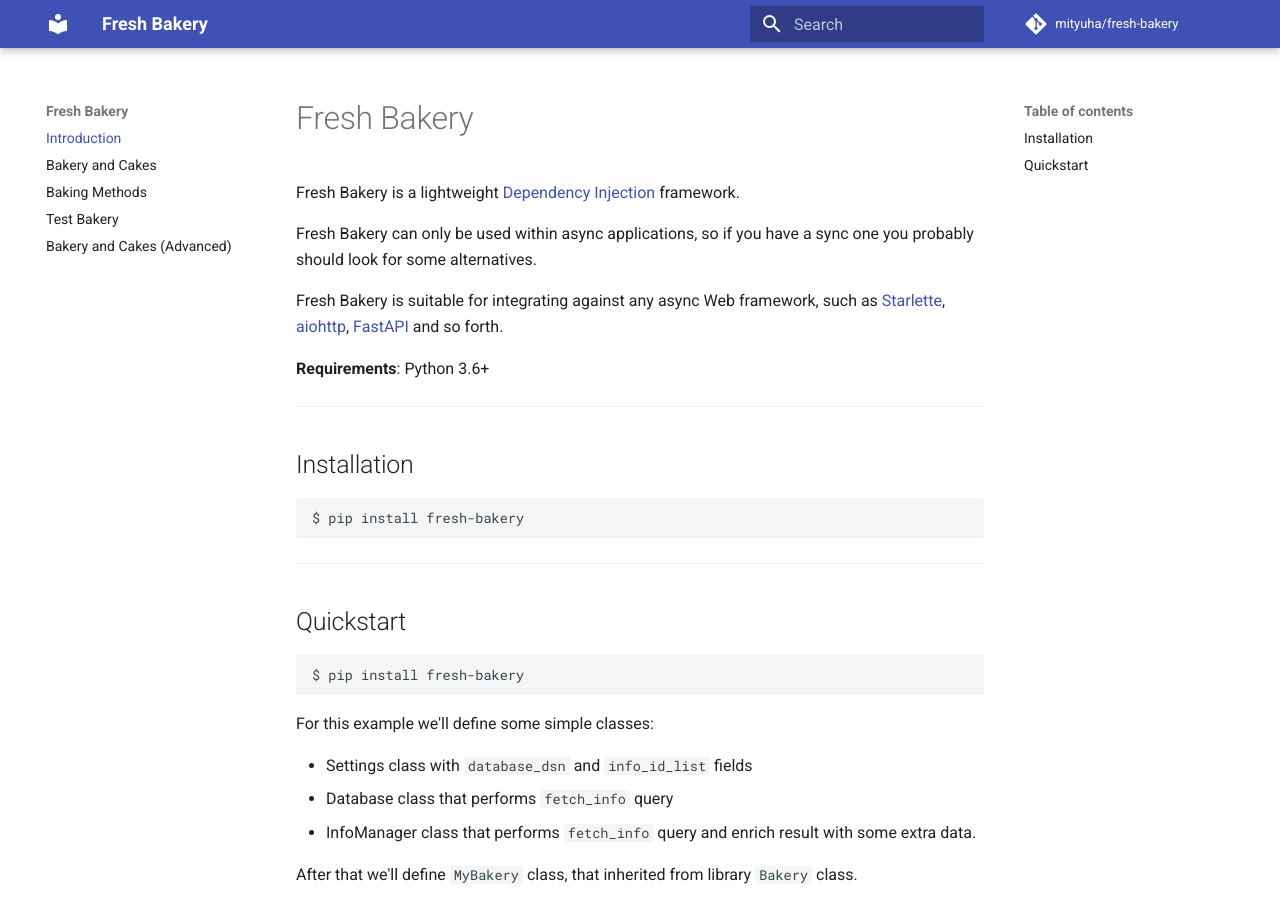
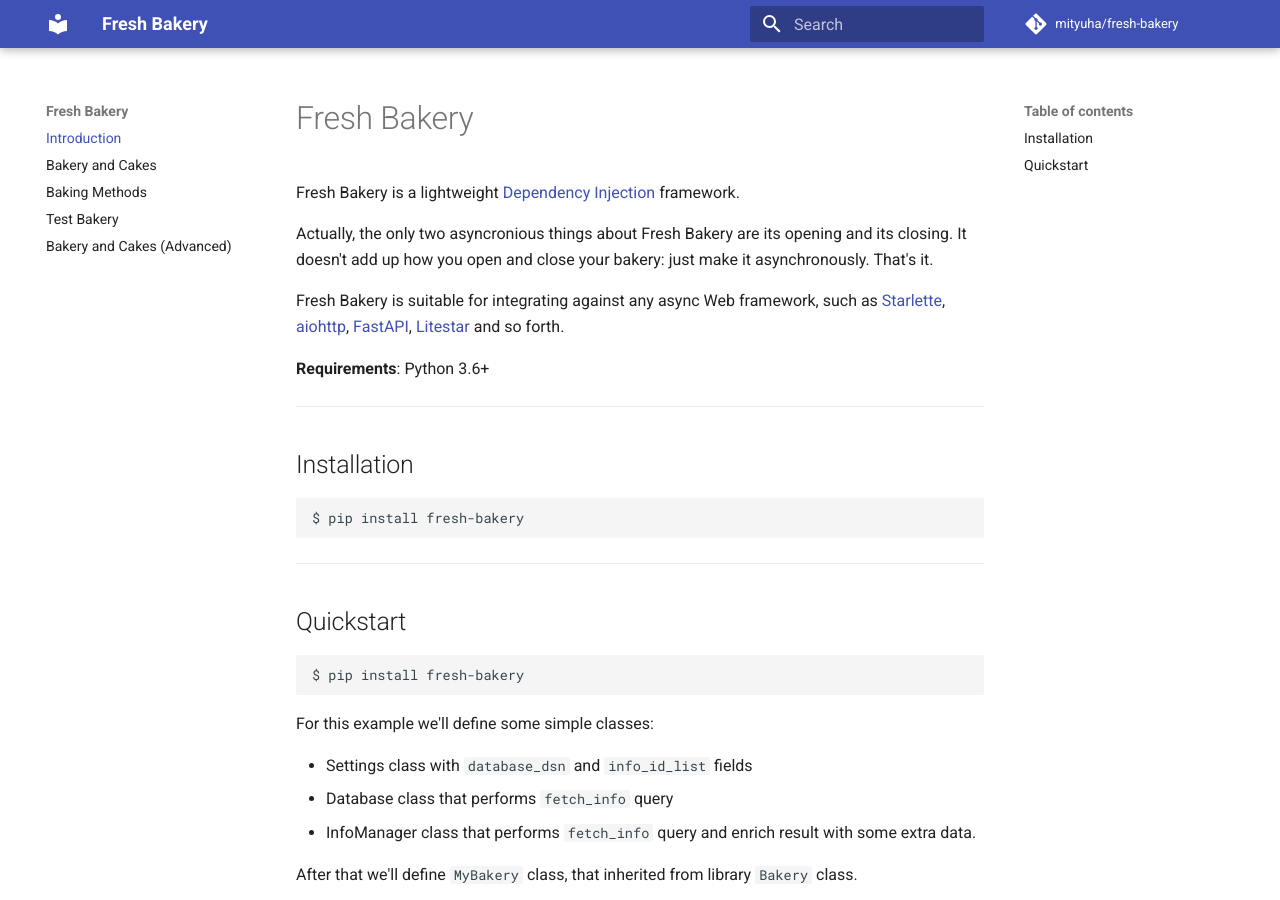
Before and after one commit to Mityuha/fresh-bakery, an MkDocs documentation site: the page built from docs/index.md, in a window 1280 px wide and 900 px high. Built offline with MkDocs 1.6.1 and Material for MkDocs 9.7.7, drawn with Linux system fonts in a browser that asks for light colours; comment, search, counter and statistics services are not loaded.

Commit message:
fix docs

```diff
--- a/docs/index.md
+++ b/docs/index.md
@@ -1,9 +1,10 @@
 # Fresh Bakery
 Fresh Bakery is a lightweight [Dependency Injection](dependency_injection.md) framework.
 
-Fresh Bakery can only be used within async applications, so if you have a sync one you probably should look for some alternatives.
+Actually, the only two asyncronious things about Fresh Bakery are its opening and its closing.
+It doesn't add up how you open and close your bakery: just make it asynchronously. That's it.
 
-Fresh Bakery is suitable for integrating against any async Web framework, such as [Starlette][starlette], [aiohttp][aiohttp], [FastAPI][fastapi] and so forth.
+Fresh Bakery is suitable for integrating against any async Web framework, such as [Starlette][starlette], [aiohttp][aiohttp], [FastAPI][fastapi], [Litestar][litestar] and so forth.
 
 **Requirements**: Python 3.6+
 
@@ -115,3 +116,4 @@ async def main() -> None:
 [starlette]: https://github.com/encode/starlette
 [aiohttp]: https://github.com/aio-libs/aiohttp
 [fastapi]: https://github.com/tiangolo/fastapi
+[litestar]: https://github.com/litestar-org/litestar
```
